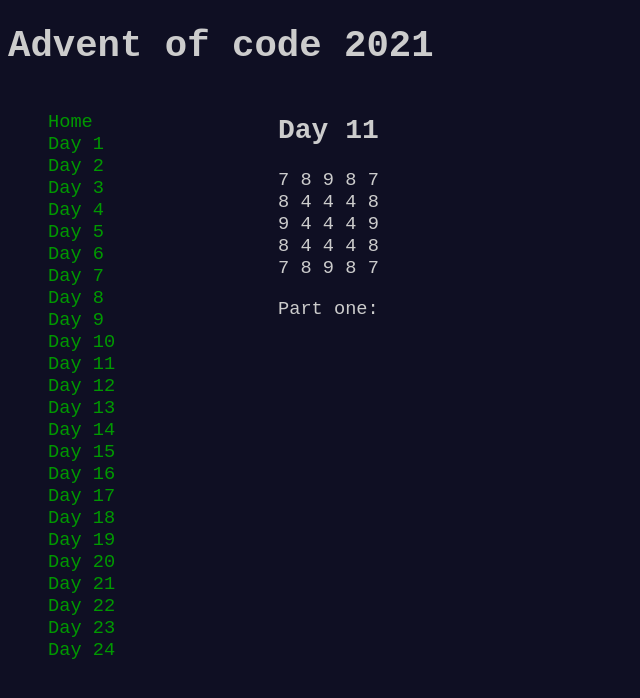
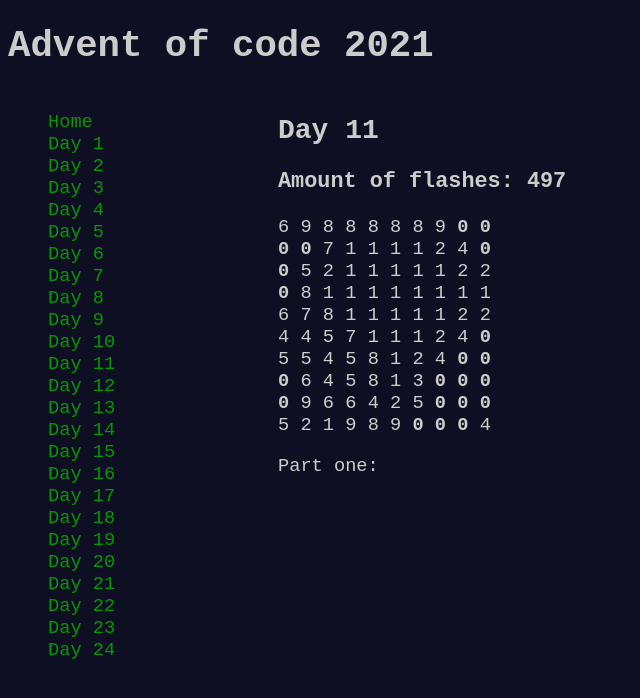
Before and after one commit to joelkema/advent-of-code, a React (Create React App) app: page /day11 in a window 1280 px wide. Shown: the top 698 px of the page, without its empty margins (0-640 px from the left). Built offline with nearby package versions, Linux system fonts and the light colour scheme.

Commit message:
Correct answer day 11 part 1

```diff
--- a/src/day11/index.tsx
+++ b/src/day11/index.tsx
@@ -1,6 +1,6 @@
 import { cloneDeep, isNil } from "lodash";
 import { useCallback, useEffect, useRef, useState } from "react";
-import { input } from "./input";
+import { input1, testInput2 as input } from "./input";
 
 const flash = (grid: number[][], flashes: string[], y: number, x: number) => {
     increaseEnergyLevel(grid, flashes, y - 1, x); // up
@@ -31,7 +31,7 @@
     if (!flashes.includes(`${y}${x}`)) grid[y][x]++;
 };
 
-const step = (grid: number[][]) => {
+const step = (grid: number[][]): [number[][], number] => {
     const flashes: string[] = [];
 
     const clone = cloneDeep(grid);
@@ -44,7 +44,7 @@
         }
     }
 
-    return clone;
+    return [clone, flashes.length];
 
     // for (let y = 0; y < grid.length; y++) {
     //     const row = grid[y];
@@ -57,21 +57,22 @@
 
 const Day = () => {
     // This ref seems unnecessary, but the for loop is 'faster' than react updating its state
-    // This will garuantee us that the latest grid value is uses
-    const gridRef = useRef(input);
+    // This will guarantee us that the latest grid value is used
+    const gridRef = useRef(input1);
+    const flashesRef = useRef(0);
 
     const [grid, setGrid] = useState(gridRef.current);
 
     const runStep = async () => {
-        for (let i = 1; i <= 20; i++) {
-            await delay(1000);
+        for (let i = 1; i <= 100; i++) {
+            await delay(200);
 
-            const updatedGrid = step(gridRef.current);
+            const [updatedGrid, amountOfFlashes] = step(gridRef.current);
 
-            console.log(updatedGrid);
+            gridRef.current = updatedGrid;
+            flashesRef.current += amountOfFlashes;
 
             setGrid(updatedGrid);
-            gridRef.current = updatedGrid;
         }
     };
 
@@ -82,6 +83,7 @@
     return (
         <main>
             <h2>Day 11</h2>
+            <h3>Amount of flashes: {flashesRef.current}</h3>
             {grid.map((y) => (
                 <>
                     {y.map((x) => {
--- a/src/day11/input.ts
+++ b/src/day11/input.ts
@@ -1,7 +1,33 @@
-export const input = [
+export const testInput1 = [
     [1, 1, 1, 1, 1],
     [1, 9, 9, 9, 1],
     [1, 9, 1, 9, 1],
     [1, 9, 9, 9, 1],
     [1, 1, 1, 1, 1],
 ];
+
+export const testInput2 = [
+    [5, 4, 8, 3, 1, 4, 3, 2, 2, 3],
+    [2, 7, 4, 5, 8, 5, 4, 7, 1, 1],
+    [5, 2, 6, 4, 5, 5, 6, 1, 7, 3],
+    [6, 1, 4, 1, 3, 3, 6, 1, 4, 6],
+    [6, 3, 5, 7, 3, 8, 5, 4, 7, 8],
+    [4, 1, 6, 7, 5, 2, 4, 6, 4, 5],
+    [2, 1, 7, 6, 8, 4, 1, 7, 2, 1],
+    [6, 8, 8, 2, 8, 8, 1, 1, 3, 4],
+    [4, 8, 4, 6, 8, 4, 8, 5, 5, 4],
+    [5, 2, 8, 3, 7, 5, 1, 5, 2, 6],
+];
+
+export const input1 = [
+    [7, 2, 2, 2, 2, 2, 1, 2, 7, 1],
+    [6, 4, 6, 3, 7, 5, 4, 2, 3, 2],
+    [3, 3, 7, 3, 4, 8, 4, 6, 8, 4],
+    [4, 6, 7, 4, 4, 6, 1, 2, 6, 5],
+    [1, 1, 8, 7, 8, 3, 4, 7, 8, 8],
+    [1, 1, 7, 5, 3, 1, 6, 3, 5, 1],
+    [8, 2, 1, 1, 4, 1, 1, 8, 4, 6],
+    [4, 6, 5, 7, 8, 2, 8, 3, 3, 3],
+    [5, 2, 8, 6, 3, 2, 5, 3, 3, 7],
+    [5, 7, 7, 1, 3, 2, 4, 8, 3, 2],
+];
```
Also changed, not shown: package.json (indentation only).
